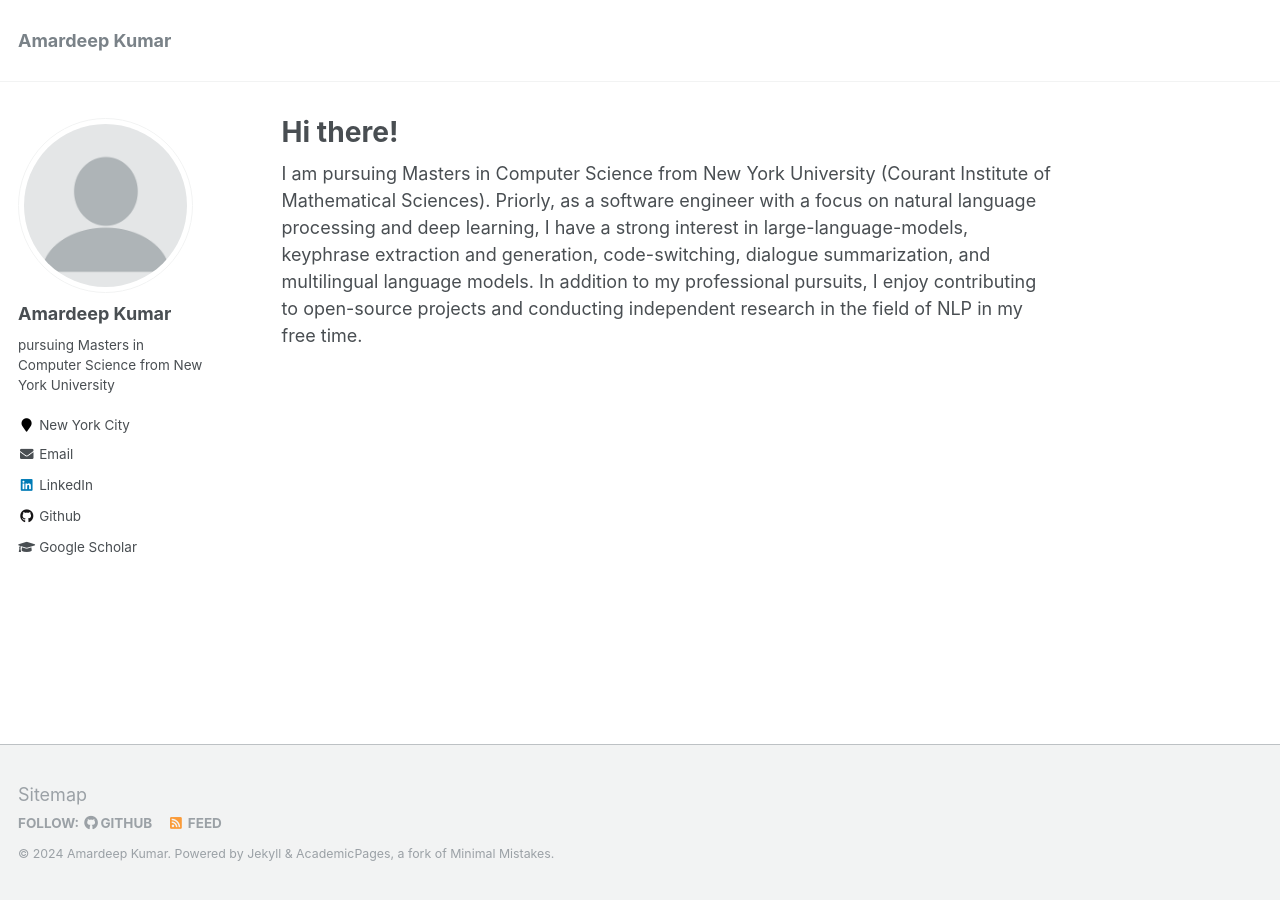
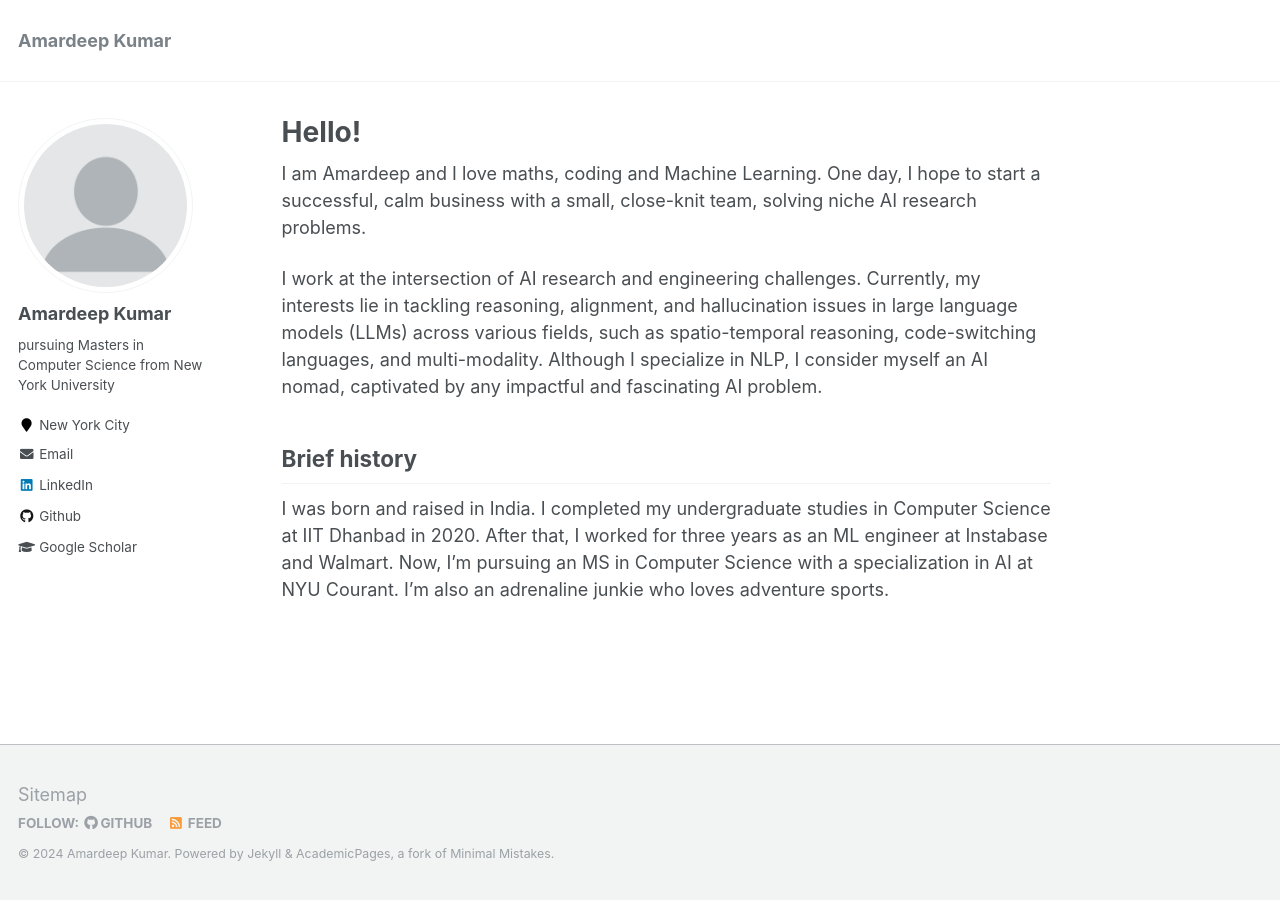
Before and after one commit to ad6398/ad6398, a Jekyll site: the page built from _pages/about.md, in a window 1280 px wide. Built offline with Jekyll 4.4.1, drawn with Linux system fonts in a browser that asks for light colours.

Commit message:
add about section

```diff
--- a/_pages/about.md
+++ b/_pages/about.md
@@ -1,6 +1,6 @@
 ---
 permalink: /
-title: "Hi there!"
+title: "Hello!"
 excerpt: "About me"
 author_profile: true
 redirect_from:
@@ -8,4 +8,10 @@ redirect_from:
   - /about.html
 ---
 
-I am pursuing Masters in Computer Science from New York University (Courant Institute of Mathematical Sciences). Priorly, as a software engineer with a focus on natural language processing and deep learning, I have a strong interest in large-language-models, keyphrase extraction and generation, code-switching, dialogue summarization, and multilingual language models. In addition to my professional pursuits, I enjoy contributing to open-source projects and conducting independent research in the field of NLP in my free time.
+I am Amardeep and I love maths, coding and Machine Learning. One day, I hope to start a successful, calm business with a small, close-knit team, solving niche AI research problems.
+
+I work at the intersection of AI research and engineering challenges. Currently, my interests lie in tackling reasoning, alignment, and hallucination issues in large language models (LLMs) across various fields, such as spatio-temporal reasoning, code-switching languages, and multi-modality. Although I specialize in NLP, I consider myself an AI nomad, captivated by any impactful and fascinating AI problem.
+
+## Brief history
+
+I was born and raised in India. I completed my undergraduate studies in Computer Science at IIT Dhanbad in 2020. After that, I worked for three years as an ML engineer at Instabase and Walmart. Now, I'm pursuing an MS in Computer Science with a specialization in AI at NYU Courant. I'm also an adrenaline junkie who loves adventure sports.
```
